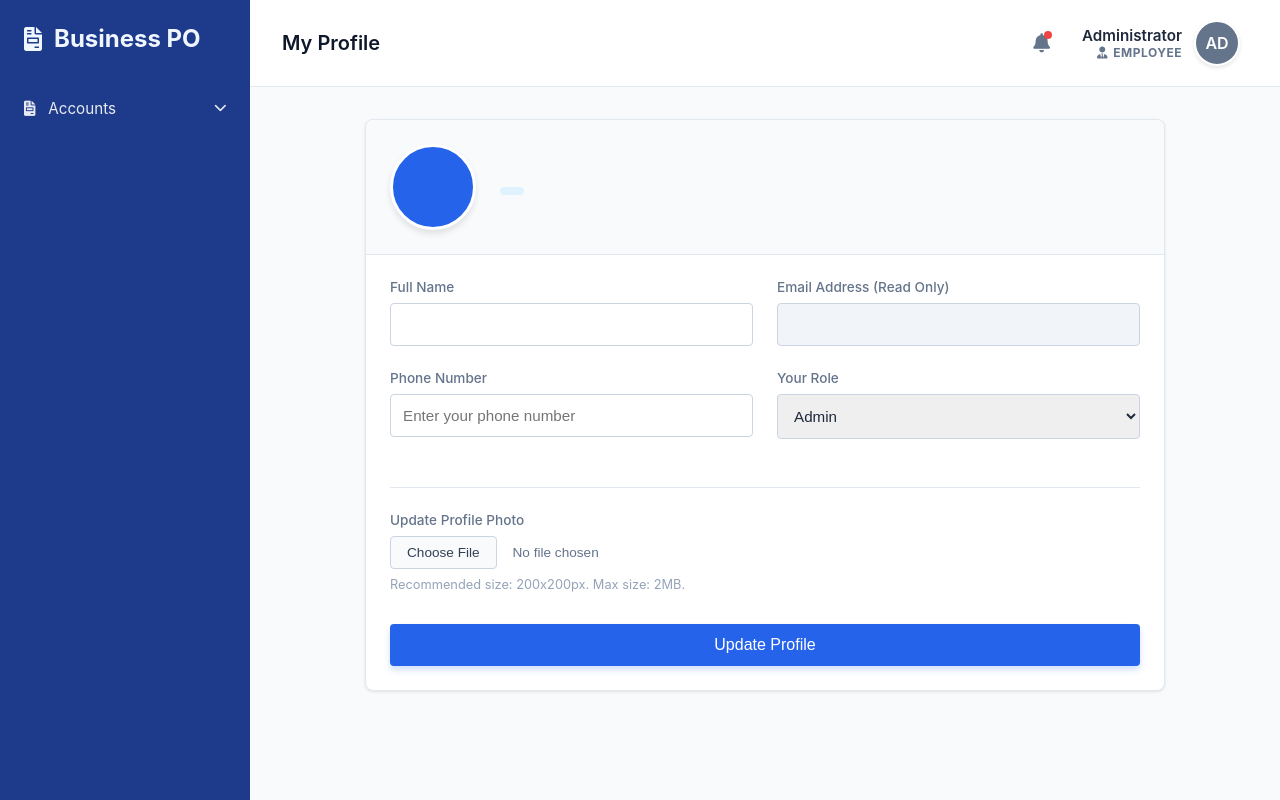
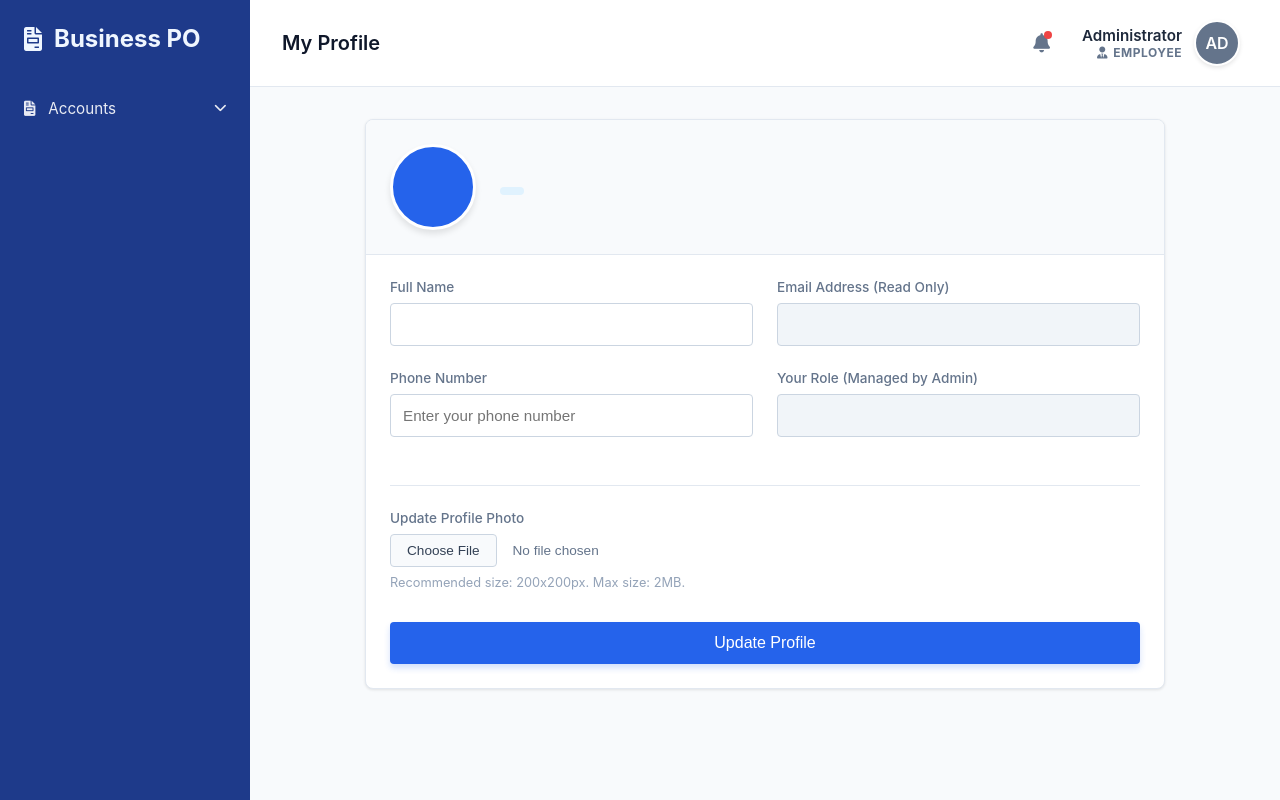
Before and after one commit to kalmeshwargurav1028-sys/business-po, a Python web app: template business_dashboard/templates/profile.html in a window 1280 px wide. Run offline with Jinja, Linux system fonts and the light colour scheme; the template is opened without the code that fills it, so the values that code supplies are empty.

Commit message:
Fix profile role display and secure role update endpoint

```diff
--- a/business_dashboard/app.py
+++ b/business_dashboard/app.py
@@ -849,12 +849,10 @@
     user_id = session['user_id']
     name = request.form.get('name')
     phone = request.form.get('phone')
-    role = request.form.get('role')
 
     update_data = {
         'name': name,
-        'phone': phone,
-        'role': role
+        'phone': phone
     }
 
     # Handle Photo Upload
@@ -873,7 +871,6 @@
     # Update Session
     session['user_name'] = name
     session['user_phone'] = phone
-    session['user_role'] = role
 
     flash('Profile updated successfully!', 'success')
     return redirect(url_for('profile'))
--- a/business_dashboard/templates/profile.html
+++ b/business_dashboard/templates/profile.html
@@ -162,13 +162,8 @@
                     </div>
 
                     <div class="form-group">
-                        <label class="form-label">Your Role</label>
-                        <select class="form-control" name="role">
-                            <option value="Admin" {% if user.get('role') == 'Admin' %}selected{% endif %}>Admin</option>
-                            <option value="Manager" {% if user.get('role') == 'Manager' %}selected{% endif %}>Manager</option>
-                            <option value="Staff" {% if user.get('role') == 'Staff' %}selected{% endif %}>Staff</option>
-                            <option value="Owner" {% if user.get('role') == 'Owner' %}selected{% endif %}>Owner</option>
-                        </select>
+                        <label class="form-label">Your Role (Managed by Admin)</label>
+                        <input type="text" class="form-control" value="{{ user.get('role', 'Employee') }}" disabled style="background: #f1f5f9; color: #64748b; font-weight: 600;">
                     </div>
                 </div>
 
```
